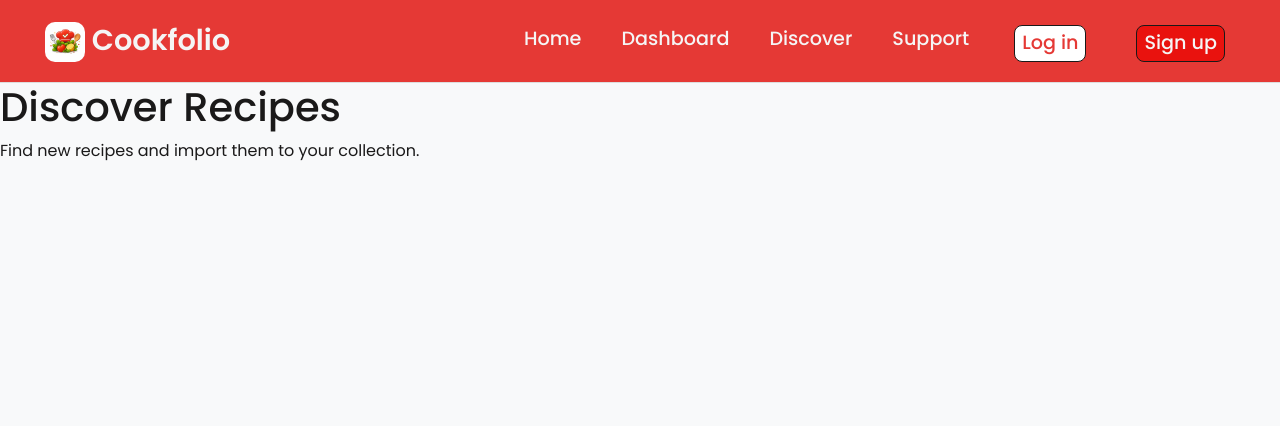
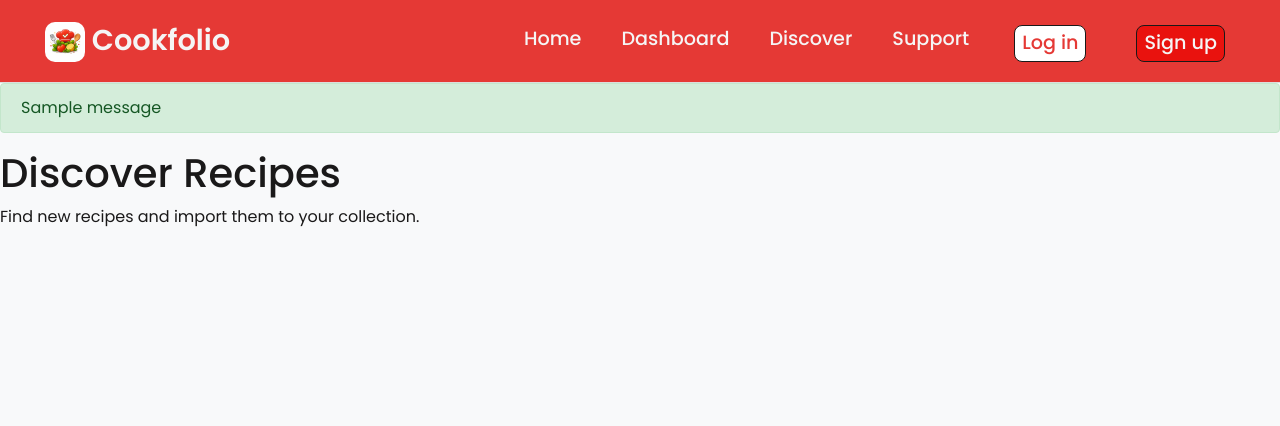
Before and after one commit to silviyahristova/cookfolio, a Flask app: page /discover in a window 1280 px wide. Shown: the top 426 px of the page. Run offline with Flask 3, Linux system fonts and the light colour scheme; one stand-in notice (Sample message) is shown; some libraries are stand-ins or nearby versions.

Commit message:
feat: add flash messages block in base.html

```diff
--- a/app/templates/base.html
+++ b/app/templates/base.html
@@ -76,12 +76,25 @@
 
     <main>
 
+        <!--Flash Messages-->
+        {% with messages = get_flashed_messages(with_categories=true) %}
+            {% if messages %}
+                <div class="flash-messages">
+                    {% for category, message in messages %}
+                        <div class="alert alert-{{ category }}">{{ message }}</div>
+                    {% endfor %}
+                </div>
+            {% endif %}
+        {% endwith %}
+
+        <!--Page Content-->
         {% block content %}
 
         {% endblock %}
 
     </main>
 
+    <!--Footer-->
     <footer class="footer">
         <div class="container-fluid">
             <div class="footer-wrapper">
```
